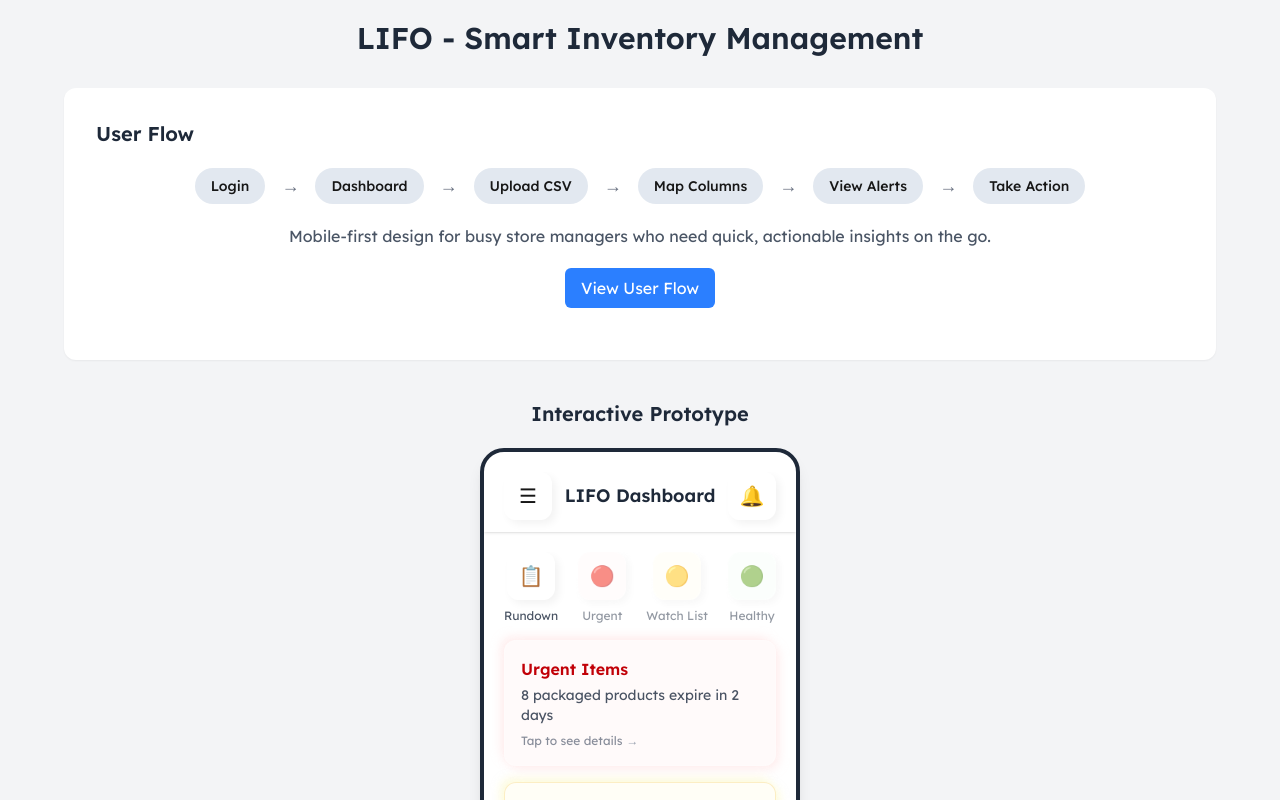
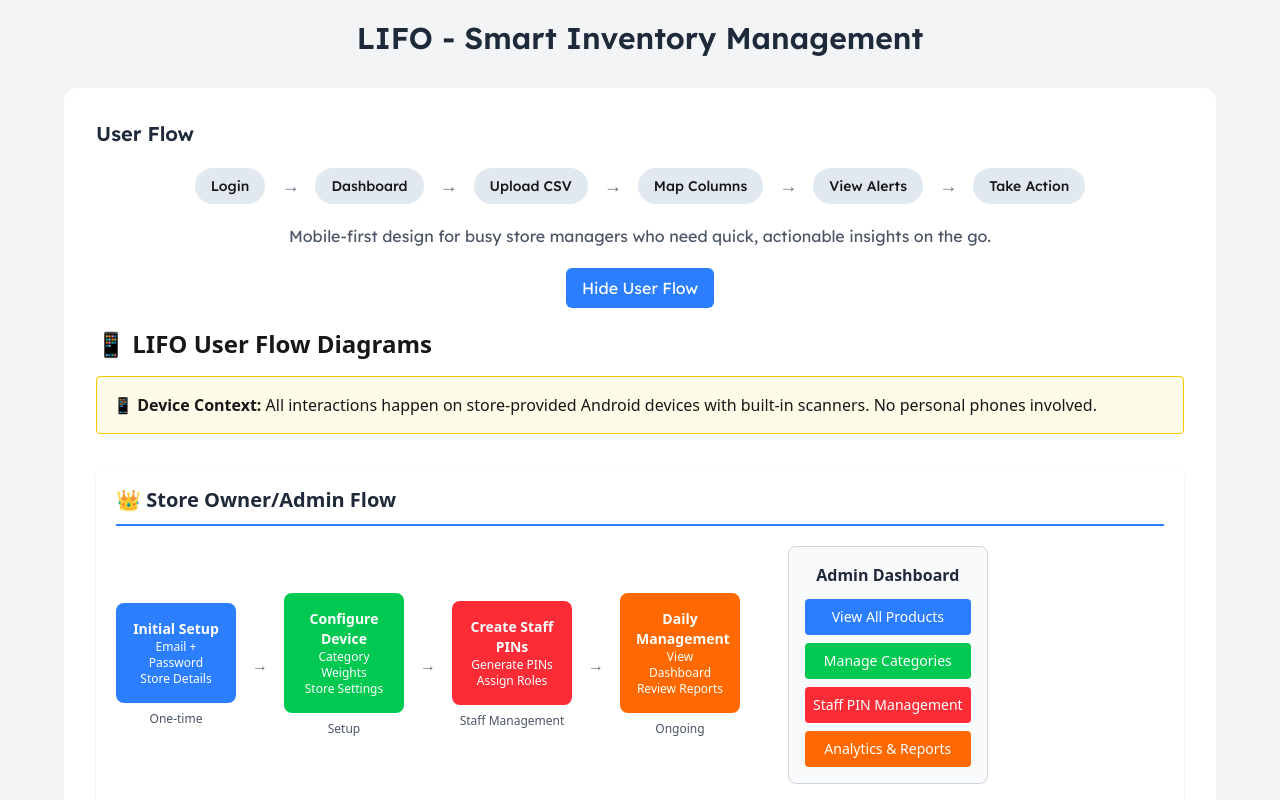
Before and after one commit to seano424/lifo-wireframes, a Next.js app: page / in a window 1280 px wide. Shown: the top 800 px of the page. Built offline with nearby package versions, Linux system fonts and the light colour scheme; a web font is replaced by a local one.

Commit message:
Update LifoDashboard to default user flow visibility to true, enhancing initial user experience by displaying the UserFlowDiagram on load.

```diff
--- a/components/LifoDashboard.tsx
+++ b/components/LifoDashboard.tsx
@@ -13,7 +13,7 @@ import UserFlowDiagram from './UserFlowDiagram'
 const LifoDashboard = () => {
   const [activeScreen, setActiveScreen] = useState('dashboard')
   const [showPackagedOnly, setShowPackagedOnly] = useState(true)
-  const [showUserFlow, setShowUserFlow] = useState(false)
+  const [showUserFlow, setShowUserFlow] = useState(true)
 
   const allItems = getAllItems()
 
```
